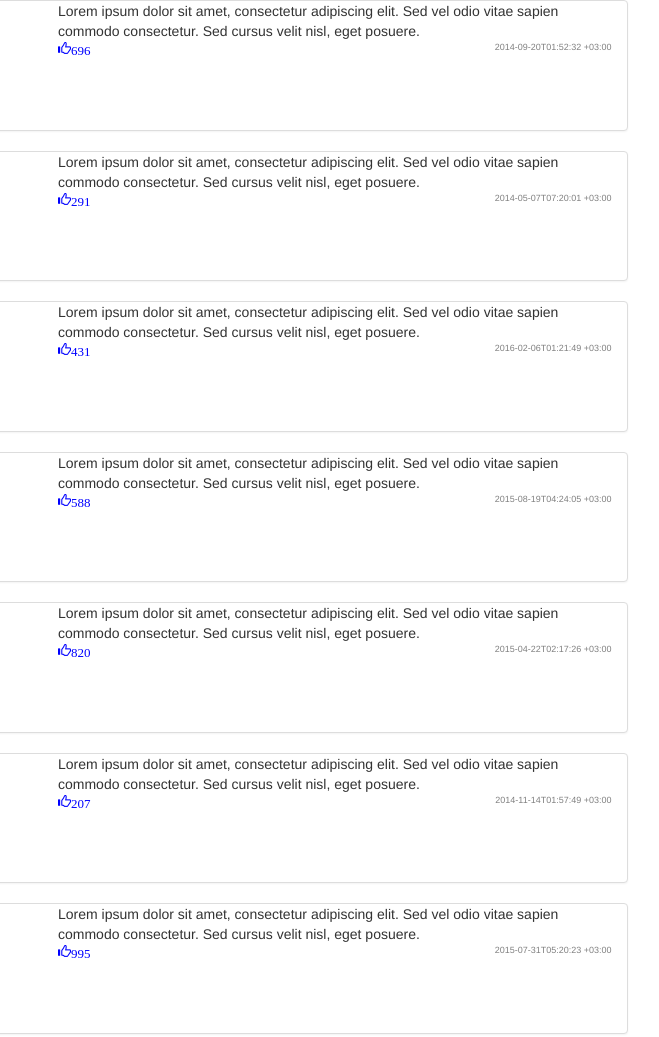
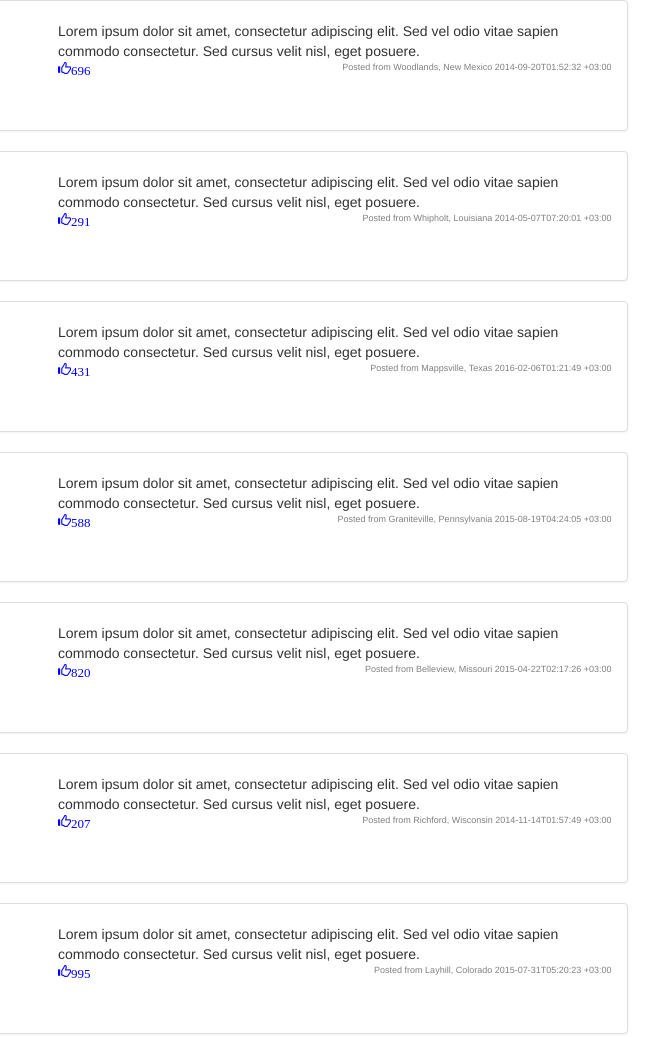
Before and after one commit to teago19/simpleTimeline, a plain HTML site: page basic.html in a window 1280 px wide. Shown: the top 1037 px of the page, 305-964 px from the left. Drawn offline with nearby package versions, Linux system fonts and the light colour scheme.

Commit message:
added post location

```diff
--- a/css/style.css
+++ b/css/style.css
@@ -15,6 +15,7 @@
 
 .post{
 	position: relative;
+	padding-top: 20px;
 }
 
 .postLike{
--- a/js/script.js
+++ b/js/script.js
@@ -25,7 +25,7 @@ $.ajax({
 			var post = document.createElement("div");
 			post.className = 'post col-sm-9';
 			post.innerHTML = '<span class="postContent">' + posts[i].content + '</span>' +
-								'<div> <span class="postDate">' + posts[i].date + '</span> </div>' +
+								'<div> <span class="postDate"> Posted from '+ posts[i].user.location + ' '+ posts[i].date + '</span> </div>' +
 								'</span> <span class="postLike glyphicon glyphicon-thumbs-up">' + posts[i].likes +  '</span> </div> ';
 			document.getElementById("timeline").appendChild(node).appendChild(divRow).appendChild(post);
 
```
